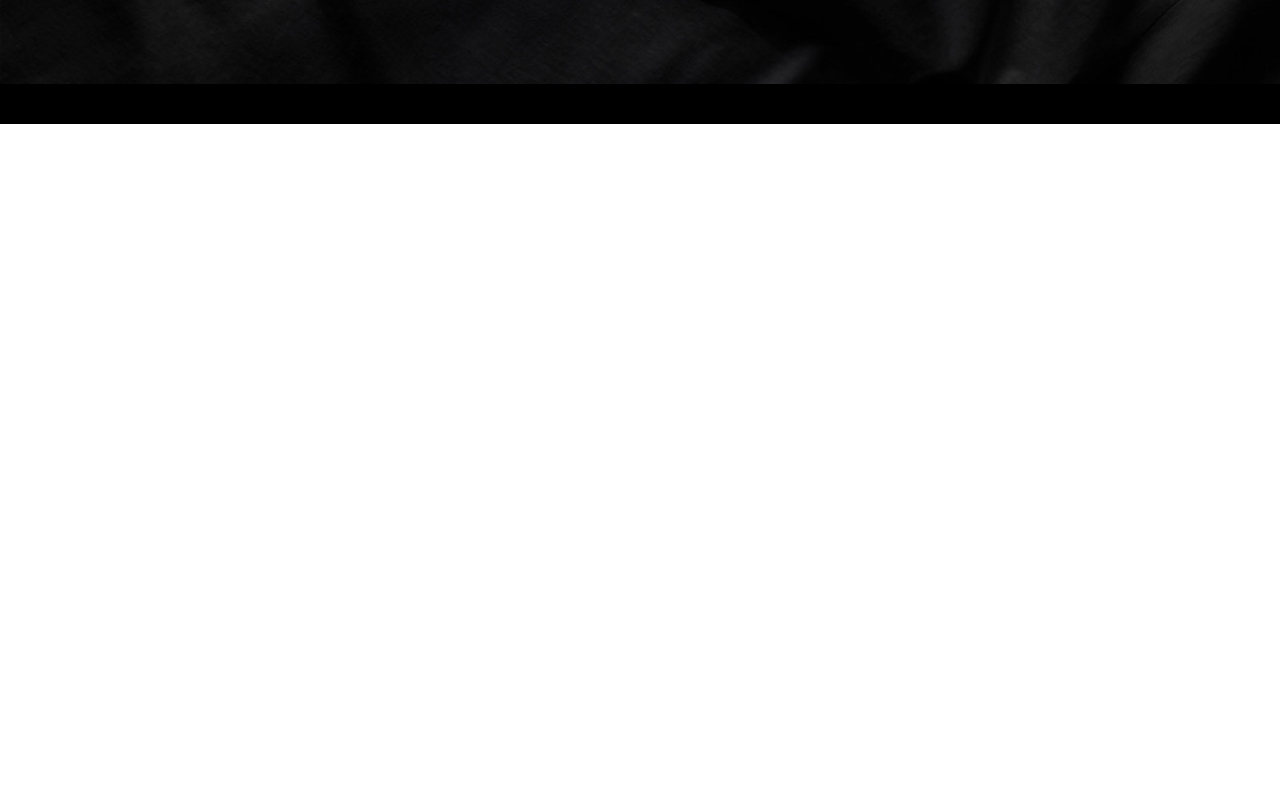
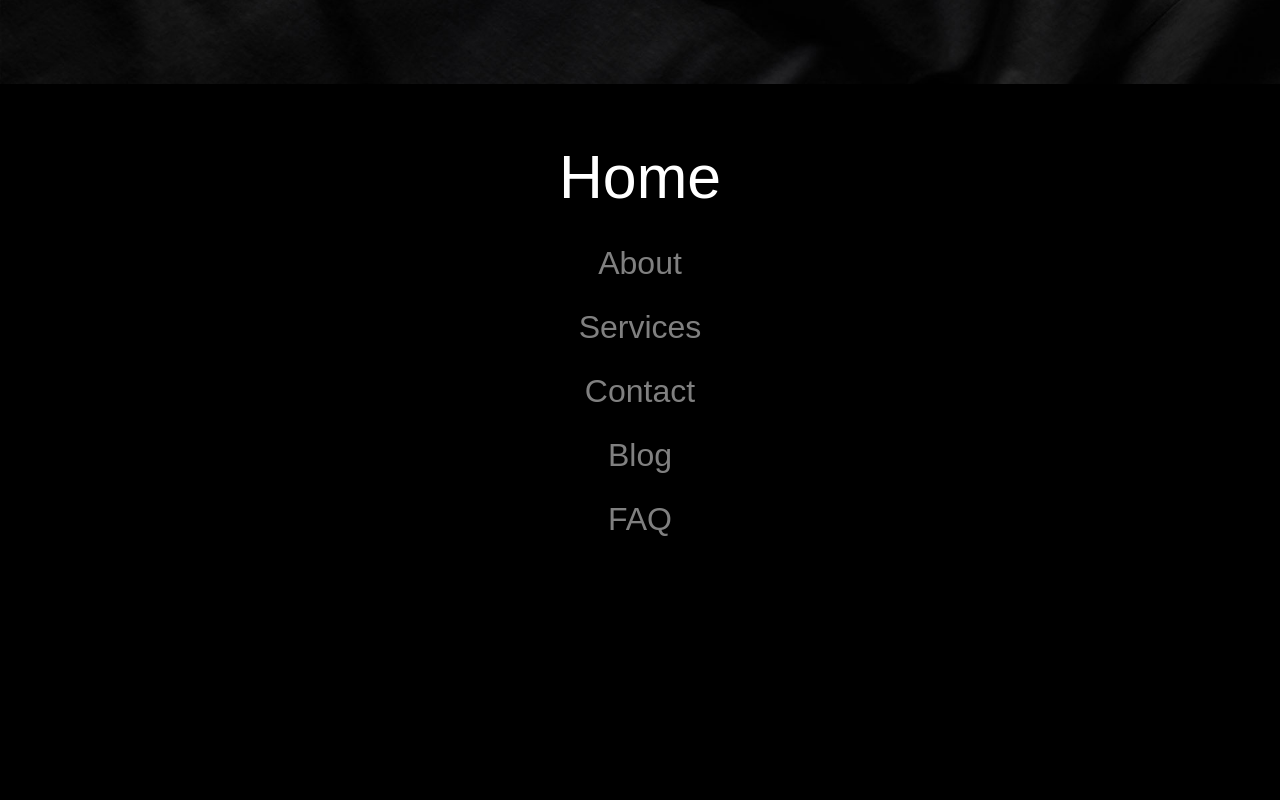
Before and after one commit to kiranacharya26/Assignment-jet, a Next.js app: page /dashboard in a window 1280 px wide. Shown: the part 4740-5540 px from the top of the page. Before the commit the page ends 4864 px from the top, so only its background shows below. Built offline with nearby package versions, Linux system fonts and the light colour scheme.

Commit message:
fix vertical footer

```diff
--- /dev/null
+++ b/src/app/components/ListItem.js
@@ -0,0 +1,41 @@
+"use client";
+import { motion, useScroll, useTransform } from 'framer-motion';
+import { useRef } from 'react';
+
+const ListItem = ({ index, totalItems, children }) => {
+  const container = useRef(null);
+  const { scrollYProgress } = useScroll({
+    target: container,
+    offset: ['start end', 'start start']
+  });
+
+  // Calculate the range for each item based on total items
+  const rangeStart = index / totalItems;
+  const rangeEnd = (index + 1) / totalItems;
+
+  // Transform scroll progress to text color and size
+  const color = useTransform(
+    scrollYProgress,
+    [rangeStart, rangeEnd],
+    ['rgba(255, 255, 255, 0.5)', 'white']
+  );
+
+  // Further increased font size
+  const fontSize = useTransform(
+    scrollYProgress,
+    [rangeStart, rangeEnd],
+    ['2rem', '4rem'] // Increased to a larger size
+  );
+
+  return (
+    <motion.div
+      ref={container}
+      style={{ color, fontSize }}
+      className="flex items-center justify-center py-2" // Reduced padding to minimize gap
+    >
+      {children}
+    </motion.div>
+  );
+};
+
+export default ListItem;
--- /dev/null
+++ b/src/app/components/ScrollableList.js
@@ -0,0 +1,98 @@
+"use client";
+import { useEffect, useRef, useState } from 'react';
+import { motion, useAnimation } from 'framer-motion';
+import ListItem from './ListItem';
+
+const ScrollableList = () => {
+  const containerRef = useRef(null);
+  const [isScrolledPast, setIsScrolledPast] = useState(false);
+
+  const items = [
+    "Home",
+    "About",
+    "Services",
+    "Contact",
+    "Blog",
+    "FAQ"
+  ];
+
+  const handleScroll = () => {
+    if (!containerRef.current) return;
+
+    const { scrollTop, scrollHeight, clientHeight } = containerRef.current;
+
+    // Determine if the container has been scrolled past the last item
+    const lastItem = containerRef.current.lastElementChild;
+    const lastItemRect = lastItem.getBoundingClientRect();
+    const containerRect = containerRef.current.getBoundingClientRect();
+
+    if (lastItemRect.bottom <= containerRect.bottom) {
+      setIsScrolledPast(true);
+    } else {
+      setIsScrolledPast(false);
+    }
+  };
+
+  useEffect(() => {
+    const container = containerRef.current;
+    if (container) {
+      container.addEventListener('scroll', handleScroll);
+      return () => container.removeEventListener('scroll', handleScroll);
+    }
+  }, []);
+
+  // Framer Motion controls
+  const scrollableControls = useAnimation();
+  const footerControls = useAnimation();
+
+  useEffect(() => {
+    if (isScrolledPast) {
+      scrollableControls.start({ opacity: 0, y: '-100%' });
+      footerControls.start({ opacity: 1, y: '0%' });
+    } else {
+      scrollableControls.start({ opacity: 1, y: '0%' });
+      footerControls.start({ opacity: 0, y: '100%' });
+    }
+  }, [isScrolledPast, scrollableControls, footerControls]);
+
+  return (
+    <div className="relative">
+      <motion.div
+        className="sticky top-0 left-0 right-0 bg-black text-gray-500"
+        animate={scrollableControls}
+        initial={{ opacity: 1, y: '0%' }}
+        style={{
+          height: '100vh',
+          overflowY: 'scroll',
+          display: 'flex',
+          flexDirection: 'column',
+          zIndex: 10
+        }}
+      >
+        <div
+          ref={containerRef}
+          className="flex-grow"
+        >
+          {items.map((item, index) => (
+            <ListItem key={index} index={index} totalItems={items.length}>
+              <a href={`#${item.toLowerCase()}`} className="hover:underline">
+                {item}
+              </a>
+            </ListItem>
+          ))}
+        </div>
+      </motion.div>
+
+      <motion.footer
+        className="absolute bottom-0 left-0 right-0 bg-blue-500 text-white text-center py-4"
+        animate={footerControls}
+        initial={{ opacity: 0, y: '100%' }}
+        style={{ transition: 'opacity 0.5s ease, transform 0.5s ease' }}
+      >
+        <p>© 2024 Your Company. All rights reserved.</p>
+      </motion.footer>
+    </div>
+  );
+};
+
+export default ScrollableList;
--- a/src/app/dashboard/page.js
+++ b/src/app/dashboard/page.js
@@ -1,12 +1,14 @@
 import React from 'react';
 import Navbar from '../components/Navbar';
 import HeroSection from '../components/HeroSection';
+import ScrollableList from '../components/ScrollableList';
 
 const DashboardPage = () => {
   return (
     <div className="min-h-screen bg-gray-100">
       <Navbar />
       <HeroSection/>
+      <ScrollableList/>
     </div>
   );
 };
```
